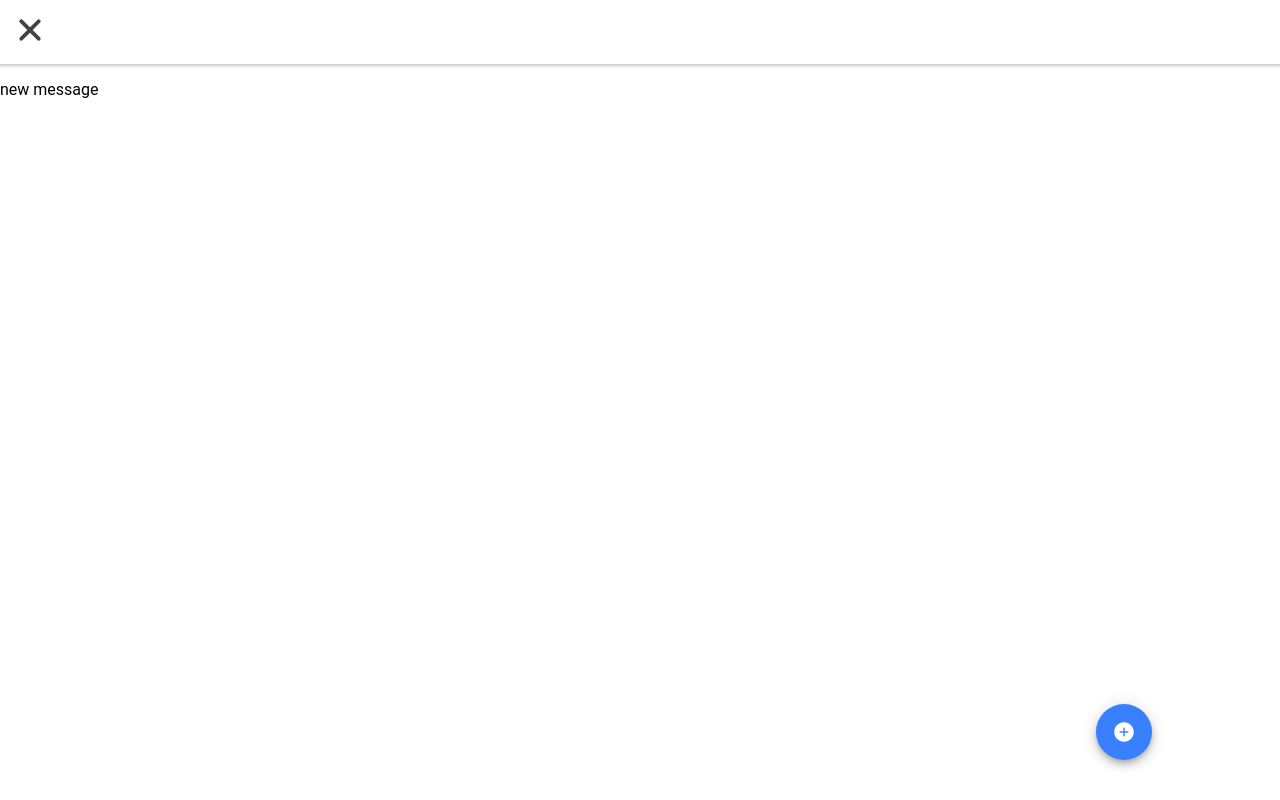
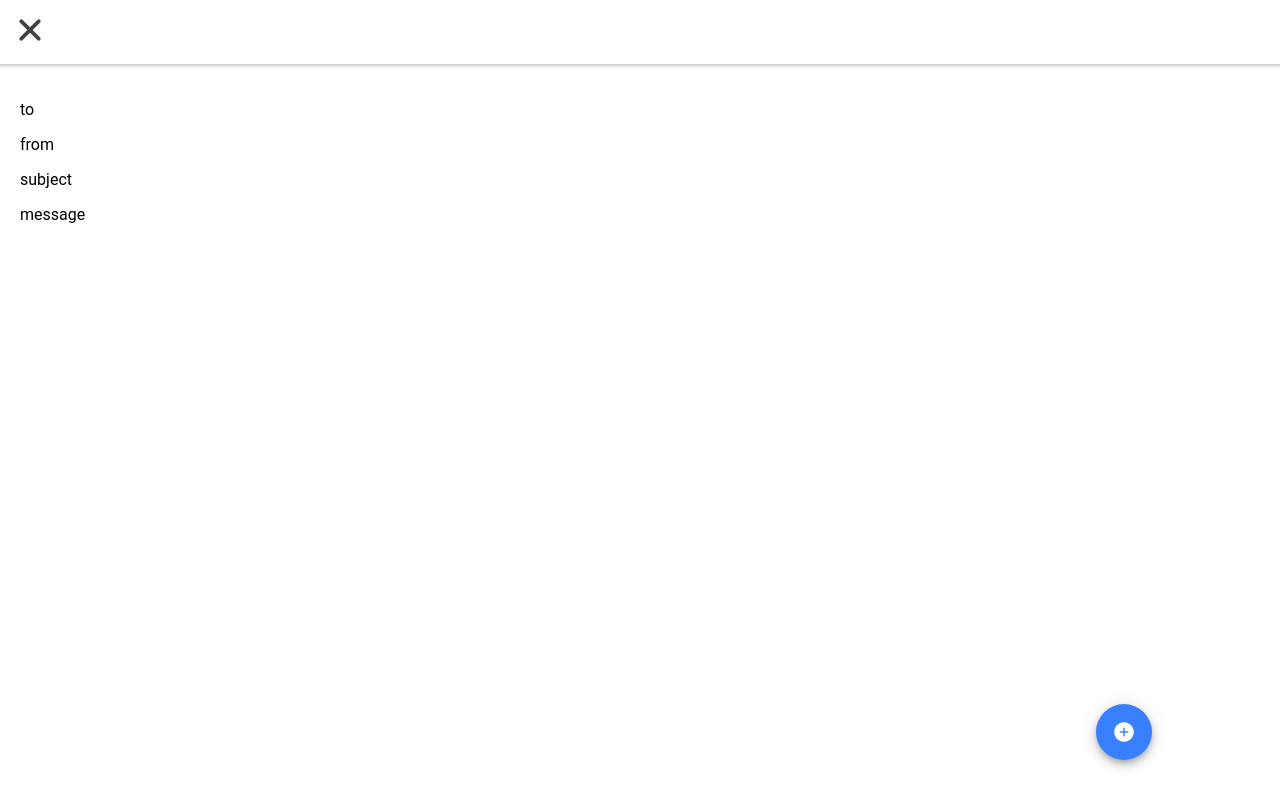
Before and after one commit to zilahir/R0334-3007_3, a React (Create React App) app: page /compose in a window 1280 px wide. Built offline with nearby package versions, Linux system fonts and the light colour scheme.

Commit message:
implementing new email screen

```diff
--- a/src/screens/Compose/index.tsx
+++ b/src/screens/Compose/index.tsx
@@ -7,9 +7,20 @@ const Compose = (): ReactElement => (
         headerTitle="New message"
         customHeader={<Header />}
     >
-        <div>
+        <div style={{
+            padding: 20
+        }}>
             <p>
-                new message
+                to
+            </p>
+            <p>
+                from
+            </p>
+            <p>
+                subject
+            </p>
+            <p>
+                message
             </p>
         </div>
     </Layout>
```
